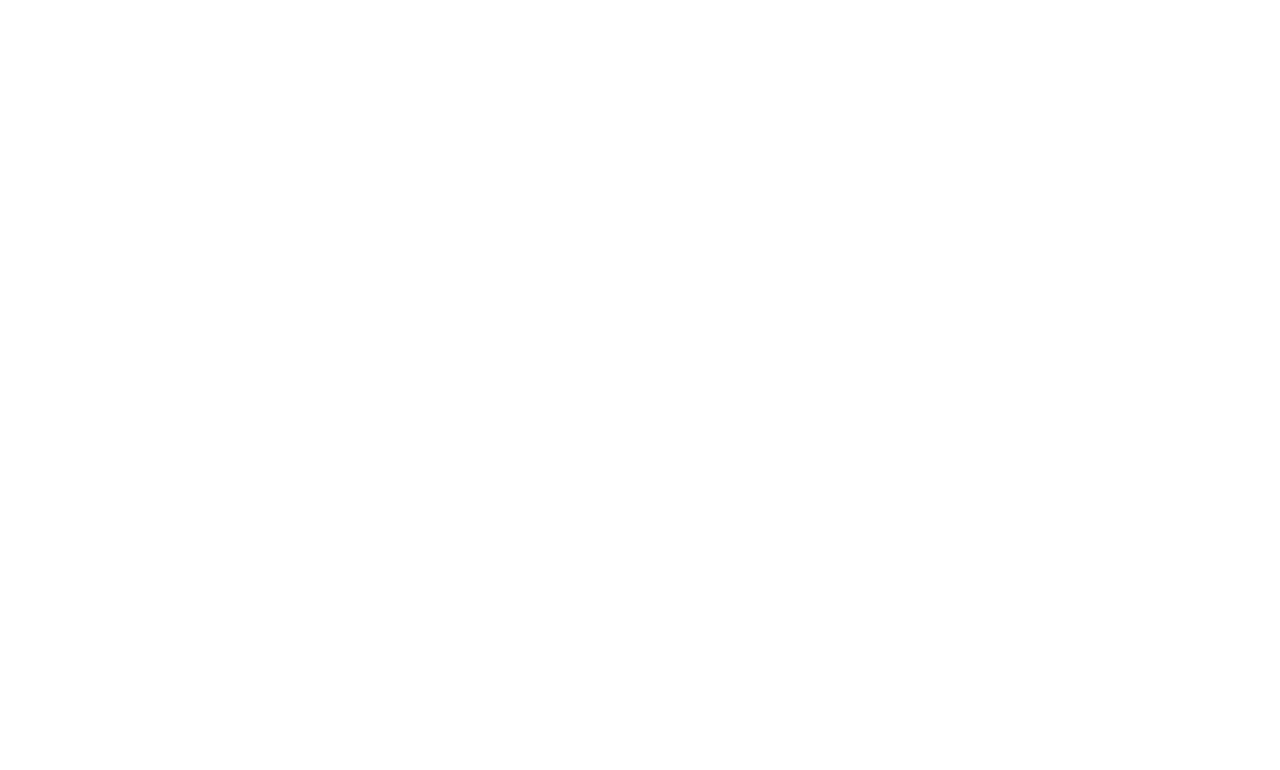
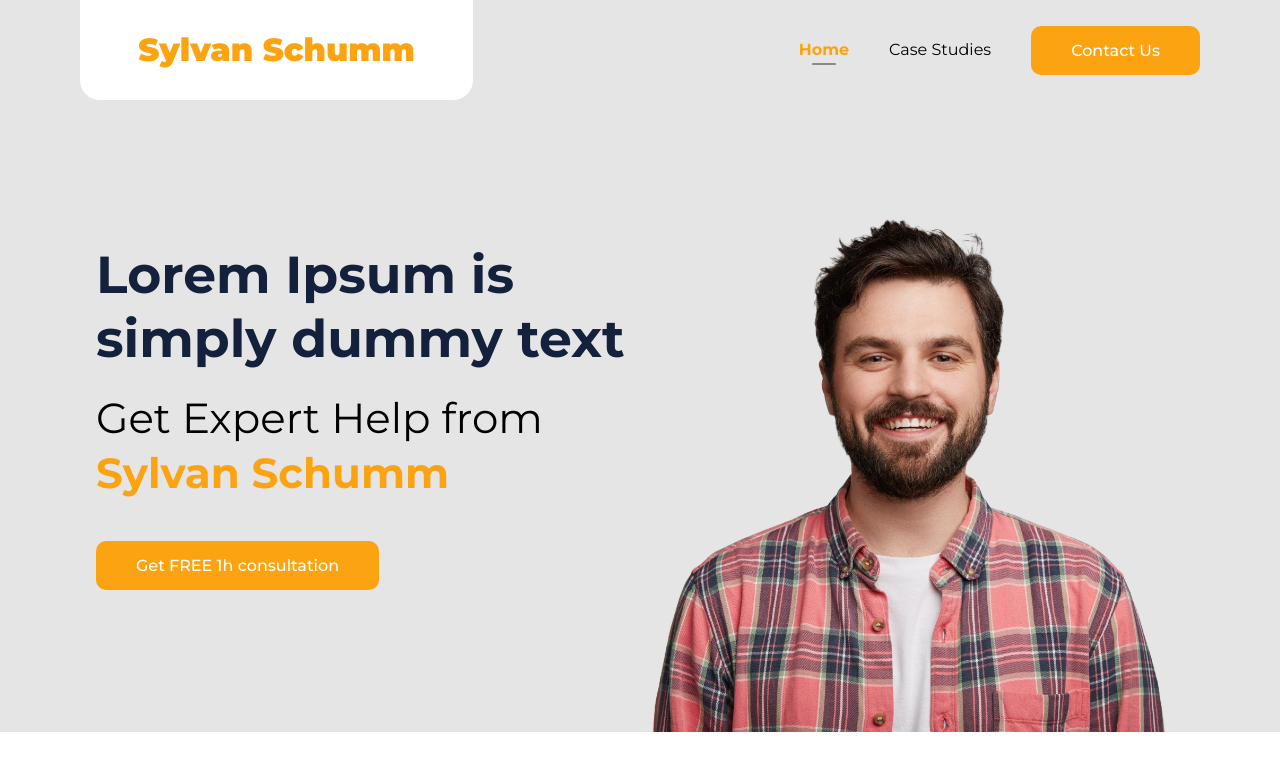
Before and after one commit to samolae/marketingWebsite, a website: page index.html in a window 1280 px wide. Drawn offline with Linux system fonts and the light colour scheme.

Commit message:
add header and first section

```diff
--- a/index.html
+++ b/index.html
@@ -3,9 +3,26 @@
 <head>
     <meta charset="UTF-8">
     <meta name="viewport" content="width=device-width, initial-scale=1.0">
-    <title>Document</title>
+    <link rel="stylesheet" href="css/style.css">
+    <title>Marketing Website</title>
 </head>
 <body>
-
+    <header class="header">
+            <a class="logo">Sylvan Schumm</a>
+            <nav>
+                <ul>
+                    <li><a class="active" href="">Home</a></li>
+                    <li><a  href="">Case Studies</a></li>
+                </ul>
+                <button class="button">Contact Us</button>
+            </nav>
+    </header>
+    <section class="first-section">
+        <div>
+            <h1>Lorem Ipsum is simply dummy text</h1>
+            <h3 class="subtitle">Get Expert Help from <span>Sylvan Schumm</span></h3>
+            <button class="button">Get FREE 1h consultation</button>
+        </div>
+    </section>
 </body>
 </html>
--- /dev/null
+++ b/scss/_fonts.scss
@@ -0,0 +1 @@
+@import url('https://fonts.googleapis.com/css2?family=Montserrat:ital,wght@0,100..900;1,100..900&family=Open+Sans:ital,wght@0,300..800;1,300..800&family=Poppins:ital,wght@0,100;0,200;0,300;0,400;0,500;0,600;0,700;0,800;0,900;1,100;1,200;1,300;1,400;1,500;1,600;1,700;1,800;1,900&display=swap')
--- /dev/null
+++ b/scss/_main.scss
@@ -0,0 +1,102 @@
+body {
+  font-family: $montserrat;
+}
+.button {
+  @include button;
+}
+.button:hover {
+  background-color: $dark;
+  transition: 0.6s linear;
+}
+h1 {
+  font-size: $h1;
+  color: $dark;
+  font-weight: 700;
+  line-height: 64px;
+}
+.active {
+    color: $yellow;
+    font-weight: 700;
+    padding-bottom: 4px;
+}
+.active::after {
+    content: ' ';
+    display: block;
+    width: 24px;
+    height: 1px;
+    border-radius: 20px;
+    background: #333333;
+    position: relative;
+    top: 6px;
+  left: 50%;
+  transform: translate(-50%, -50%);
+}
+
+
+// header
+.header {
+  background-color: $gray;
+  padding: 0 80px;
+  @include d-flex(flex, space-between, center);
+
+  .logo {
+    height: 100px;
+    width: 393px;
+    border-radius: 0 0 20px 20px;
+    background-color: $white;
+    @include d-flex(flex, center, center);
+    cursor: pointer;
+    font-size: $h2;
+    font-weight: 900;
+    color: $yellow;
+  }
+  nav {
+    display: flex;
+    gap: 40px;
+    .nav-item {
+      font-size: $h5;
+      color: #333333;
+    }
+    ul {
+      @include d-flex(flex, space-between, center);
+      gap: 40px;
+      a {
+        cursor: pointer;
+      }
+    }
+
+  }
+}
+
+// first-section
+.first-section {
+  background-color: $gray;
+  background-image: url("/img/luka.png");
+  background-repeat: no-repeat;
+  background-size: 40%;
+  background-position-y: bottom;
+  background-position-x: 85%;
+  padding: 0 139px 0 96px;
+  @include d-flex(flex, space-between, center);
+  height: 632px;
+  div {
+    width: 600px;
+    .subtitle {
+        margin-top: 20px;
+      font-size: 42px;
+      font-weight: 400;
+      line-height: 55px;
+      span {
+        color: $yellow;
+        font-weight: 700;
+      }
+    }
+    .button {
+        margin-top: 40px;
+      }
+  }
+  img {
+    max-width: 553px;
+    width: 100%;
+  }
+}
--- /dev/null
+++ b/scss/_mixin.scss
@@ -0,0 +1,17 @@
+@mixin d-flex($display, $justify, $align) {
+    display: $display;
+    justify-content: $justify;
+    align-items: $align;
+}
+
+@mixin button {
+    background-color: $yellow;
+    border-radius: 10px;
+    border: none;
+    padding: 15px 40px;
+    font-size: $h5;
+    font-weight: 500;
+    color: $white;
+    cursor: pointer;
+    font-family: $montserrat;
+}
--- /dev/null
+++ b/scss/_reset.scss
@@ -0,0 +1,49 @@
+*, *:before, *:after{
+    box-sizing: border-box;
+}
+
+html, body, div, span, object, iframe, figure, h1, h2, h3, h4, h5, h6, p, blockquote, pre, a, code, em, img, small, strike, strong, sub, sup, tt, b, u, i, ol, ul, li, fieldset, form, label, table, caption, tbody, tfoot, thead, tr, th, td, main, canvas, embed, footer, header, nav, section, video{
+    margin: 0;
+    padding: 0;
+    border: 0;
+    font-size: 100%;
+    font: inherit;
+    vertical-align: baseline;
+    text-rendering: optimizeLegibility;
+    -webkit-font-smoothing: antialiased;
+    text-size-adjust: none;
+}
+
+footer, header, nav, section, main{
+    display: block;
+}
+
+body{
+    line-height: 1;
+}
+
+ol, ul{
+    list-style: none;
+}
+
+blockquote, q{
+    quotes: none;
+}
+
+blockquote:before, blockquote:after, q:before, q:after{
+    content: '';
+    content: none;
+}
+
+table{
+    border-collapse: collapse;
+    border-spacing: 0;
+}
+
+input{
+    -webkit-appearance: none;
+    border-radius: 0;
+}
+a {
+    all: unset;
+}
--- /dev/null
+++ b/scss/_variables.scss
@@ -0,0 +1,22 @@
+// font
+$montserrat: "Montserrat", sans-serif;
+
+// font size
+$h1: 52px;
+$h2: 32px;
+$h3:24px;
+$h4: 18px;
+$h5: 16px;
+$h6: 14px;
+
+$para1: 20px;
+$para2: 18px;
+$para3: 16px;
+$para4: 14px;
+
+// colors
+$black: #000000;
+$dark: #14213D;
+$yellow: #FCA311;
+$gray: #E5E5E5;
+$white:  #FFFFFF;
--- /dev/null
+++ b/scss/global.scss
@@ -0,0 +1,5 @@
+@import "reset";
+@import "fonts";
+@import "variables";
+@import "mixin";
+@import "main";
```
Also changed, not shown: package.json (added, +20 -0 lines), css/style.css (added), img/luka.png (added), 1 other file.
